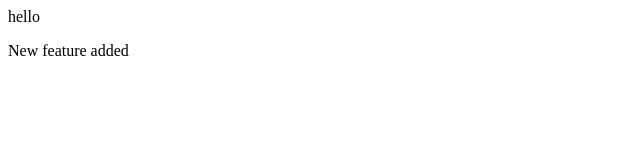
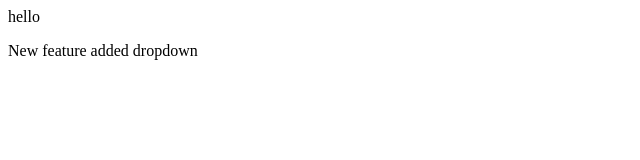
Before and after one commit to divyansh1904/NewRepo, a plain HTML site: page index.html in a window 1280 px wide. Shown: the full height of the page, 0-640 px from the left. Drawn offline with Linux system fonts and the light colour scheme.

Commit message:
added dropdown

```diff
--- a/index.html
+++ b/index.html
@@ -1,2 +1,2 @@
 <p>hello</p>
-<p>New feature added</p>
+<p>New feature added dropdown</p>
```
